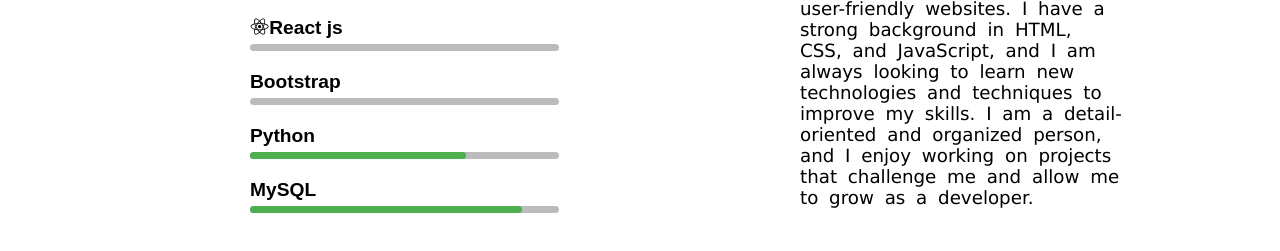
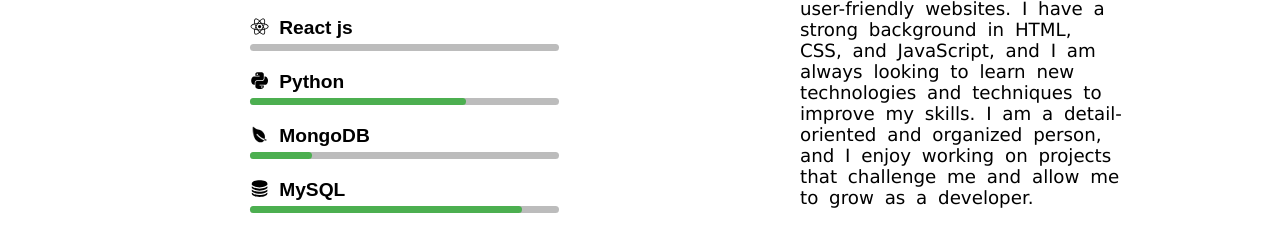
Before and after one commit to Manoj1412/Codsoft-portfolio, a plain HTML site: page index.html in a window 1280 px wide. Shown: the part 1062-1313 px from the top of the page. Drawn offline with nearby package versions, Linux system fonts and the light colour scheme.

Commit message:
added ion icons

```diff
--- a/index.html
+++ b/index.html
@@ -54,15 +54,15 @@
                 <div class="skill-bar">
                     <div class="skill-progress" style="width: 0%;"></div>
                 </div>
-                <div class="skill-name">Bootstrap</div>
-                <div class="skill-bar">
-                    <div class="skill-progress" style="width: 0%;"></div>
-                </div>
-                <div class="skill-name">Python</div>
+                <div class="skill-name"><ion-icon name="logo-python"></ion-icon>Python</div>
                 <div class="skill-bar">
                     <div class="skill-progress" style="width: 70%;"></div>
                 </div>
-                <div class="skill-name">MySQL</div>
+                <div class="skill-name"><ion-icon name="leaf" style="transform: rotateY(35deg);"></ion-icon>MongoDB</div>
+                <div class="skill-bar">
+                    <div class="skill-progress" style="width: 20%;"></div>
+                </div>
+                <div class="skill-name"><ion-icon name="server"></ion-icon>MySQL</div>
                 <div class="skill-bar">
                     <div class="skill-progress" style="width: 88%;"></div>
                 </div>
@@ -70,7 +70,11 @@
             <div class="about-me">
                 <h2>About Me</h2>
                 <h1></h1>
-                <p>I am a web developer with a passion for creating responsive, user-friendly websites. I have a strong background in HTML, CSS, and JavaScript, and I am always looking to learn new technologies and techniques to improve my skills. I am a detail-oriented and organized person, and I enjoy working on projects that challenge me and allow me to grow as a developer.</p>
+                <p>I am a web developer with a passion for creating responsive, user-friendly websites.
+                     I have a strong background in HTML, CSS, and JavaScript, and I am always looking
+                     to learn new technologies and techniques to improve my skills. I am a detail-oriented
+                      and organized person, and I enjoy working on projects that challenge me and allow
+                      me to grow as a developer.</p>
             </div>
         </div>
 </section>
--- a/style.css
+++ b/style.css
@@ -155,6 +155,7 @@ hr{
 }
 .skill-name ion-icon{
     vertical-align:top;
+    margin-right: 10px;
 }
 .skill-bar{
     width: 30%;
```
